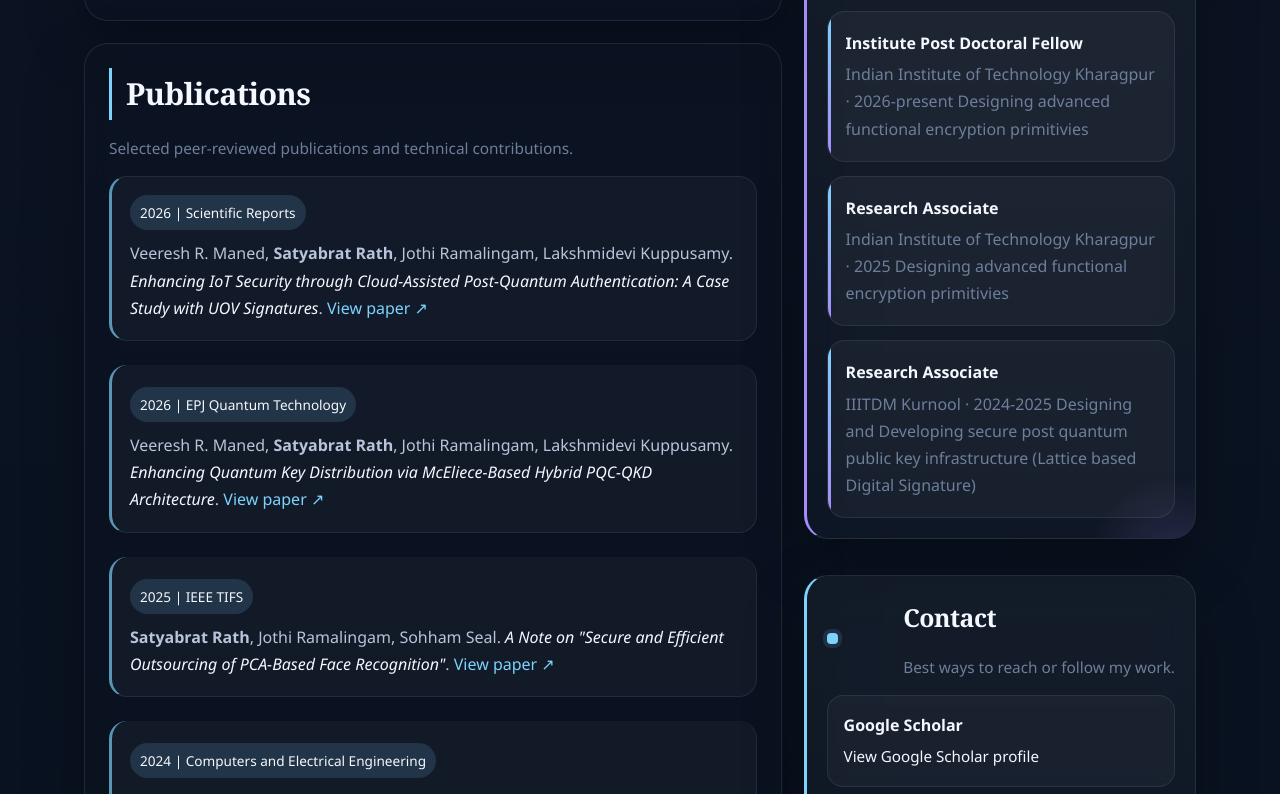
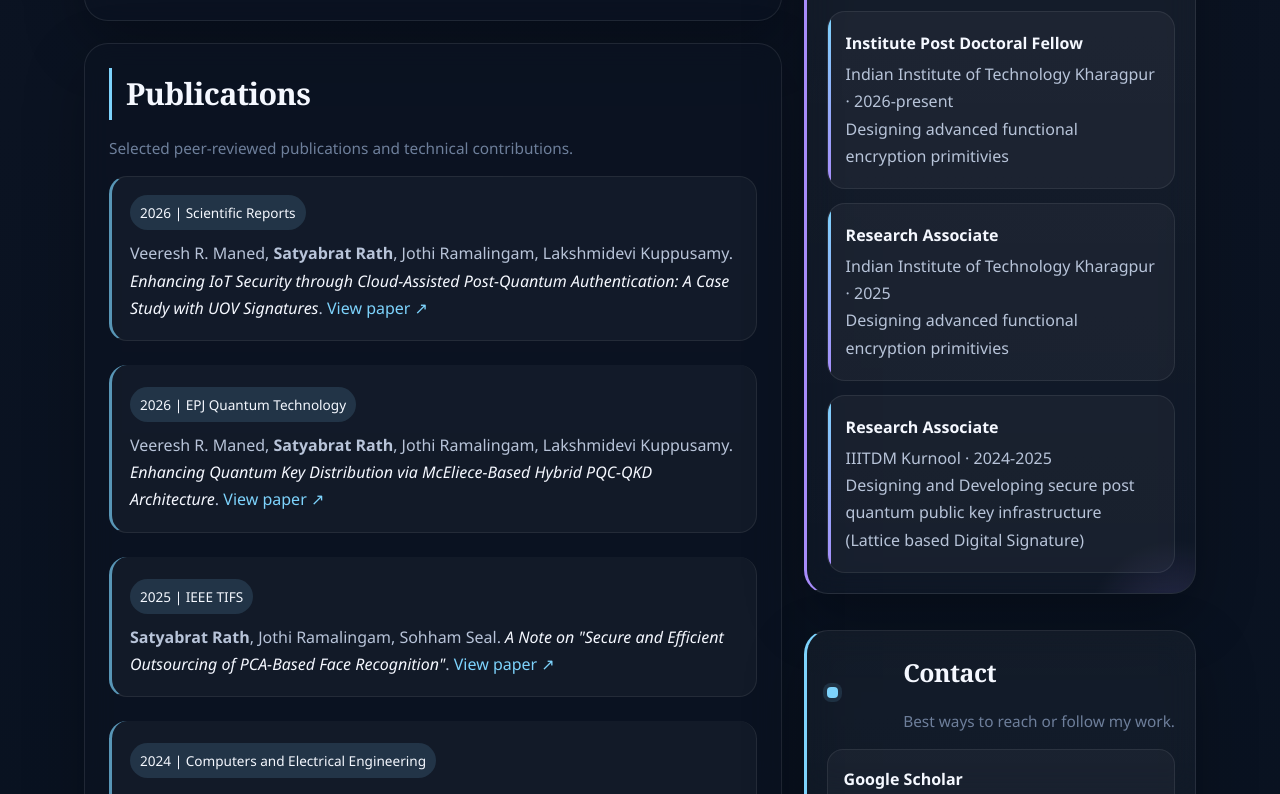
Before and after one commit to Satyabrat2601/Satyabrat2601.github.io, a plain HTML site: page index.html in a window 1280 px wide. Shown: the part 1419-2213 px from the top of the page. Drawn offline with Linux system fonts and the light colour scheme.

Commit message:
Update index.html

```diff
--- a/index.html
+++ b/index.html
@@ -1046,18 +1046,18 @@ button:focus-visible,
                     <div class="timeline">
                         <div class="timeline-item">
                             <strong>Institute Post Doctoral Fellow</strong>
-                            <span>Indian Institute of Technology Kharagpur · 2026-present</span>
-                            <span>Designing advanced functional encryption primitivies</span>
+                            <p>Indian Institute of Technology Kharagpur · 2026-present</p>
+                            <p>Designing advanced functional encryption primitivies</p>
                         </div>
                         <div class="timeline-item">
                             <strong>Research Associate</strong>
-                            <span>Indian Institute of Technology Kharagpur · 2025</span>
-                            <span>Designing advanced functional encryption primitivies</span>
+                            <p>Indian Institute of Technology Kharagpur · 2025</p>
+                            <p>Designing advanced functional encryption primitivies</p>
                         </div>
                         <div class="timeline-item">
                             <strong>Research Associate</strong>
-                            <span>IIITDM Kurnool · 2024-2025</span>
-                            <span>Designing and Developing secure post quantum public key infrastructure (Lattice based Digital Signature)</span>
+                            <p>IIITDM Kurnool · 2024-2025</p>
+                            <p>Designing and Developing secure post quantum public key infrastructure (Lattice based Digital Signature)</p>
                         </div>
                     </div>
                 </section>
```
